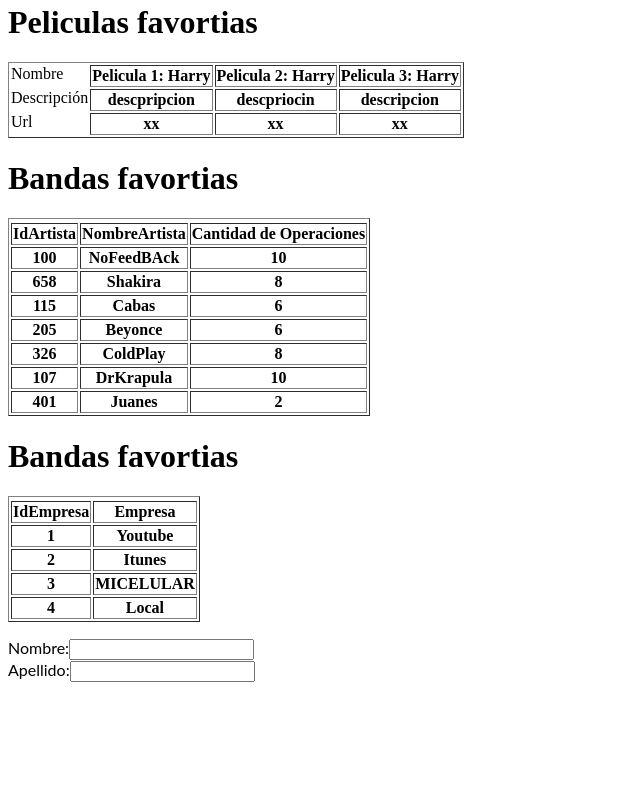
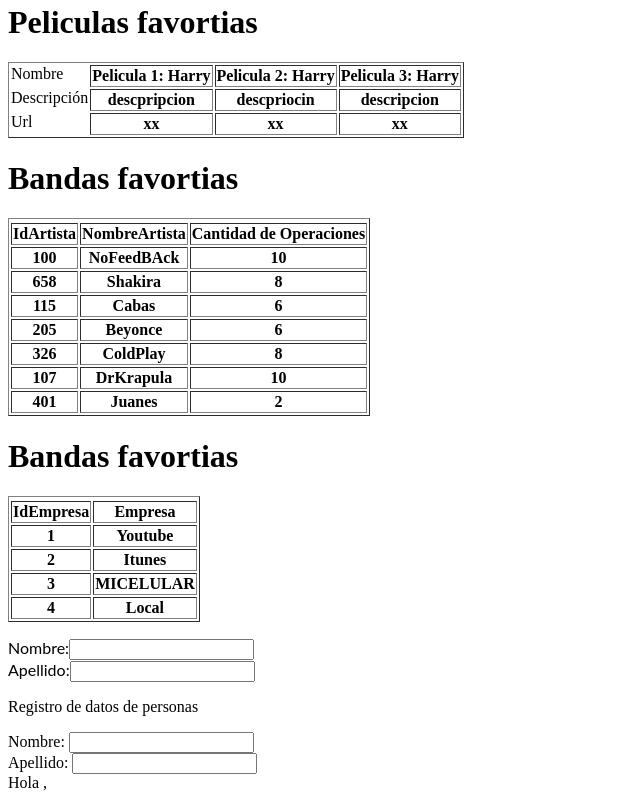
Before and after one commit to CristianAbril/clasesarreglos, an Angular app: page / in a window 1280 px wide. Shown: the part 196-996 px from the top of the page, without its empty margins (0-640 px from the left). Before the commit the page ends 894 px from the top, so only its background shows below. Built offline with nearby package versions, Linux system fonts and the light colour scheme.

Commit message:
2 files modified

```diff
--- a/src/app/app.component.html
+++ b/src/app/app.component.html
@@ -3,3 +3,4 @@
 <app-banda></app-banda>
 <app-empresa></app-empresa>
 <app-saludo></app-saludo>
+<app-databinding></app-databinding>
--- a/src/app/databinding/databinding.component.html
+++ b/src/app/databinding/databinding.component.html
@@ -1,6 +1,6 @@
 <p>
 Registro de datos de personas
 </p>
-Nombre: <input tuype="text name="nombre([ngModel])="nombre"/>
-Apellido: <input type="text" name="apellido" [(NgModel)]="apellido"/>
+Nombre: <input tuype="text" name="nombre"([ngModel])="nombre"/><br>
+Apellido: <input type="text" name="apellido" [(ngModel)]="apellido"/><br>
 Hola {{nombre}}, {{apellido}}
```
